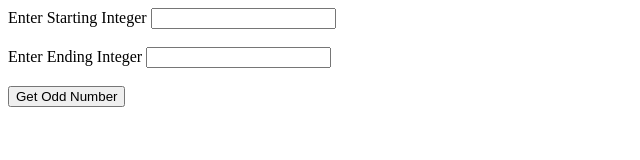
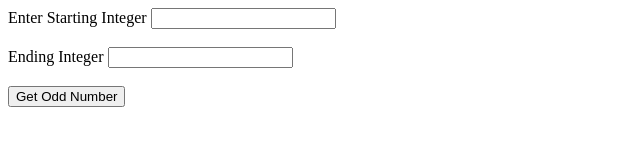
Before and after one commit to aishaayy/JS-Practice, a plain HTML site: page index.html in a window 1280 px wide. Shown: the whole page, without its empty margins (0-640 px from the left). Drawn offline with Linux system fonts and the light colour scheme.

Commit message:
for testing purpose just removing end

```diff
--- a/index.html
+++ b/index.html
@@ -12,7 +12,7 @@
     <label for="Start">Enter Starting Integer</label>
     <input type="number" id="start">
     <br><br>
-    <label for="End">Enter Ending Integer</label>
+    <label for="End">Ending Integer</label>
     <input type="number" id="end">
     <br><br>
     <button onclick="oddNumber()">Get Odd Number</button>
```
